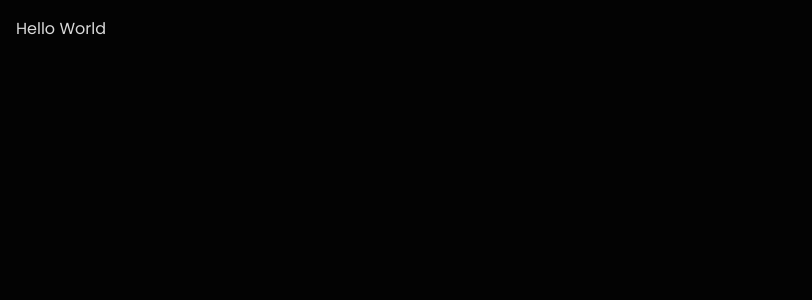
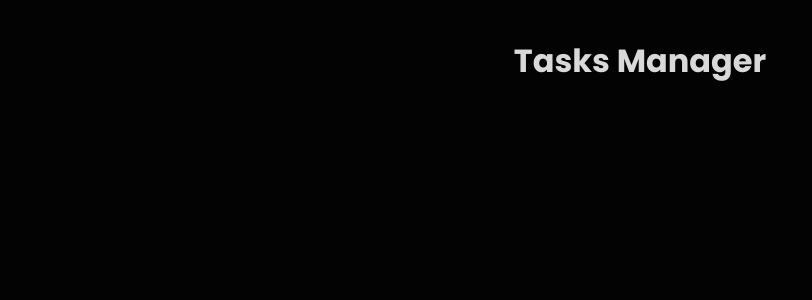
Before and after one commit to AnthonyGriffithG/todo-app, a React (Vite) app: page / in a window 1280 px wide. Shown: the top 300 px of the page, without its empty margins (0-812 px from the left). Built offline with nearby package versions, Linux system fonts and the light colour scheme.

Commit message:
add to-do component

```diff
--- a/src/App.jsx
+++ b/src/App.jsx
@@ -1,11 +1,10 @@
 import "./styles/general.css";
+import Todo from './components/todo.jsx';
 
 function App() {
 
   return (
-    <>
-      Hello World
-    </>
+     <Todo />
   )
 }
 
--- /dev/null
+++ b/src/components/Todo.jsx
@@ -0,0 +1,14 @@
+import React from 'react';
+import '../styles/todo.css';
+import { useState } from 'react';
+
+
+const todo = () => {
+  return (
+    <div className='todo'>
+      <h1 className='title'>Tasks Manager</h1>
+    </div>
+  )
+}
+
+export default todo
--- /dev/null
+++ b/src/styles/todo.css
@@ -0,0 +1,10 @@
+.todo {
+    display: flex;
+    flex-direction: column;
+    align-items: center;
+    width: 100%;
+}
+
+.title {
+    text-align: center;
+}
```
